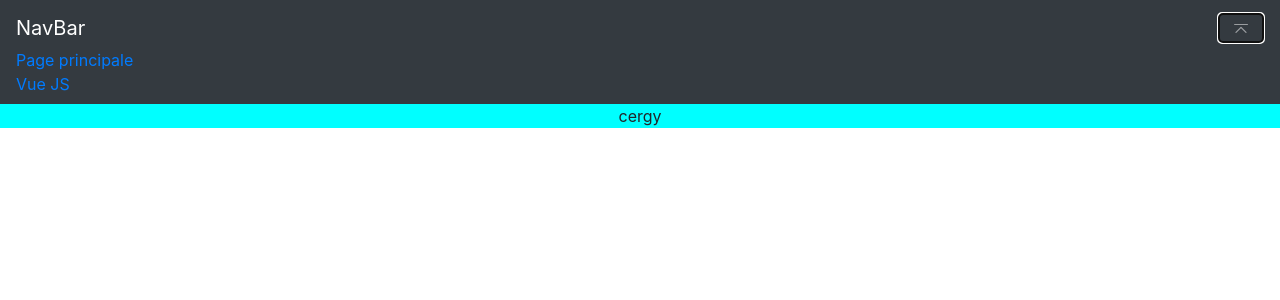
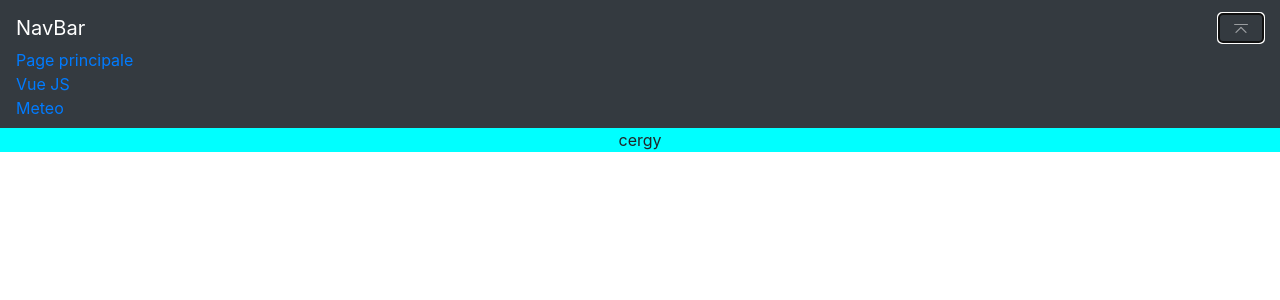
Before and after one commit to RomanCLV/VueJS_Meteo, a Vue app in the folder vuejs_meteo/: page /#/ in a window 1280 px wide. Both pictures are taken after a click on the button 1241 px from the left and 28 px from the top of the page. Shown: the top 300 px of the page. Built offline with nearby package versions, Linux system fonts and the light colour scheme; what vue-async-computed would draw is missing.

Commit message:
add route for weather

```diff
--- a/vuejs_meteo/src/App.vue
+++ b/vuejs_meteo/src/App.vue
@@ -1,46 +1,3 @@
-<!--<template>
-  <div id="app">
-    <md-app md-waterfall md-mode="overlap">
-
-      <md-app-toolbar class="md-primary md-large">
-        <div class="md-toolbar-row">
-          <md-button class="md-icon-button" @click="ChangeMenuVisibility">
-            <md-icon>menu</md-icon>
-          </md-button>
-          <span class="md-title">
-            {{ $store.getters.namePage }}
-          </span>
-        </div>
-      </md-app-toolbar>
-
-      <md-app-drawer :md-active.sync="isMenuVisible">
-        <md-toolbar class="md-primary" md-elevation="0">
-          Météo +
-        </md-toolbar>
-
-        <md-list>
-          <md-list-item>
-            <md-icon>move_to_inbox</md-icon>
-            <router-link :to="{name: 'Home'}" class="md-list-item-text">Page principale</router-link>
-          </md-list-item>
-
-          <md-list-item>
-            <md-icon>send</md-icon>
-            <router-link :to="{name: 'VuePresenter'}" class="md-list-item-text">Vue JS</router-link>
-          </md-list-item>
-
-        </md-list>
-      </md-app-drawer>
-
-      <md-app-content class="center">
-        <router-view></router-view>
-      </md-app-content>
-    </md-app>
-  </div>
-</template>
--->
-
-
 <template>
   <div>
     <b-navbar toggleable type="dark" variant="dark">
@@ -57,6 +14,8 @@
         <b-navbar-nav class="ml-auto">
           <router-link :to="{name: 'Home'}" class="md-list-item-text">Page principale</router-link>
           <router-link :to="{name: 'VuePresenter'}" class="md-list-item-text">Vue JS</router-link>
+          <router-link :to="{name: 'Weather'}" class="md-list-item-text">Meteo</router-link>
+
         </b-navbar-nav>
       </b-collapse>
     </b-navbar>
--- a/vuejs_meteo/src/views/Weather.vue
+++ b/vuejs_meteo/src/views/Weather.vue
@@ -15,10 +15,14 @@
 <script>
     import axios from 'axios';
     import WeatherCard from '../components/WeatherCard.vue';
+    import { API_KEY } from "@/API/OpenWeatherMap/API_KEY";
 
     export default {
         name: 'Weather',
         components: { WeatherCard },
+        props:{
+            city:String,
+        },
         data() {
             return {
                 forecast: null,
@@ -30,7 +34,7 @@
         asyncComputed: {
             weatherDataList: {
                 async get() {
-                    return await axios.get('http://api.openweathermap.org/data/2.5/forecast?q=cergy&appid=f2580a158c61ea6ae4b9faad15db864b&units=metric&lang=fr')
+                    return await axios.get('http://api.openweathermap.org/data/2.5/forecast?q=cergy&appid=' +API_KEY + '&units=metric&lang=fr')
                         .then((response) => response.data.list);
                     /* return axios.get('http://api.openweathermap.org/data/2.5/weather?q=cergy&appid=f2580a158c61ea6ae4b9faad15db864b&units=metric&lang=fr')
                       .then((response) => response.data); */
```
